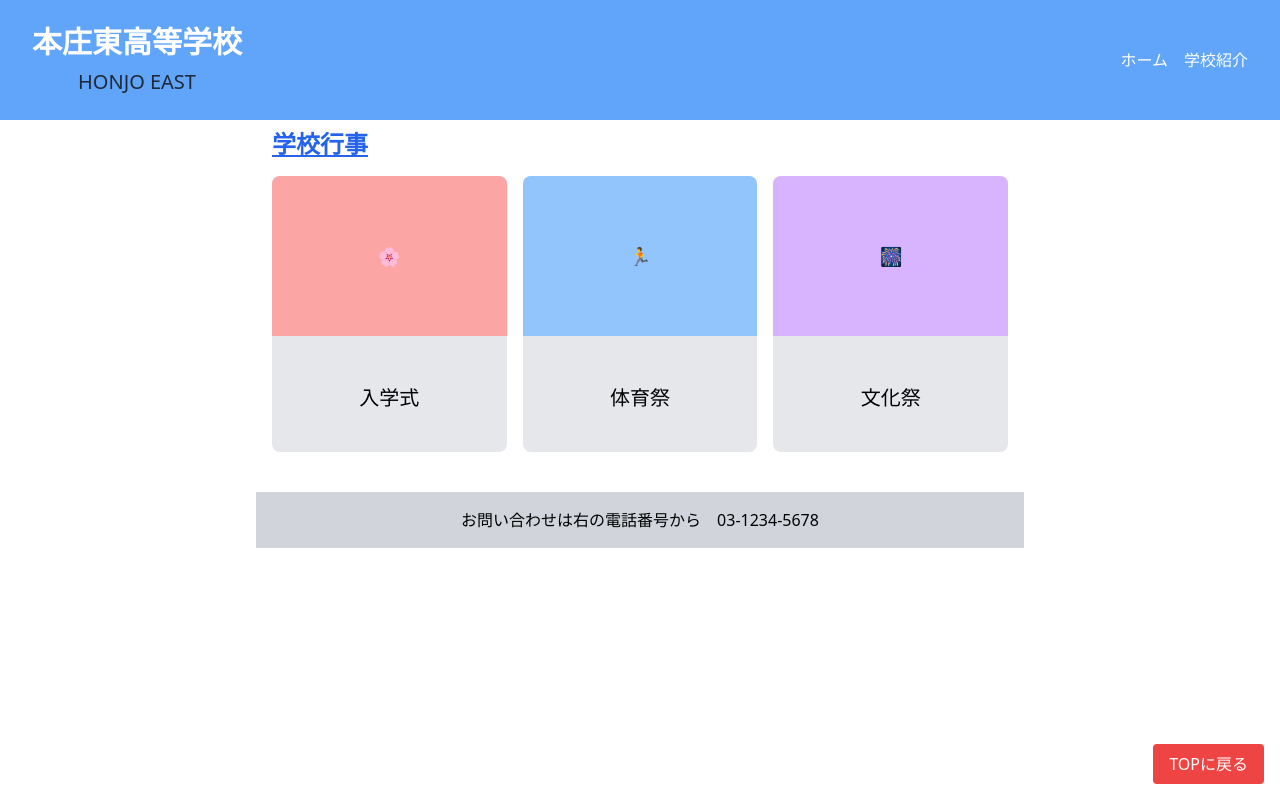
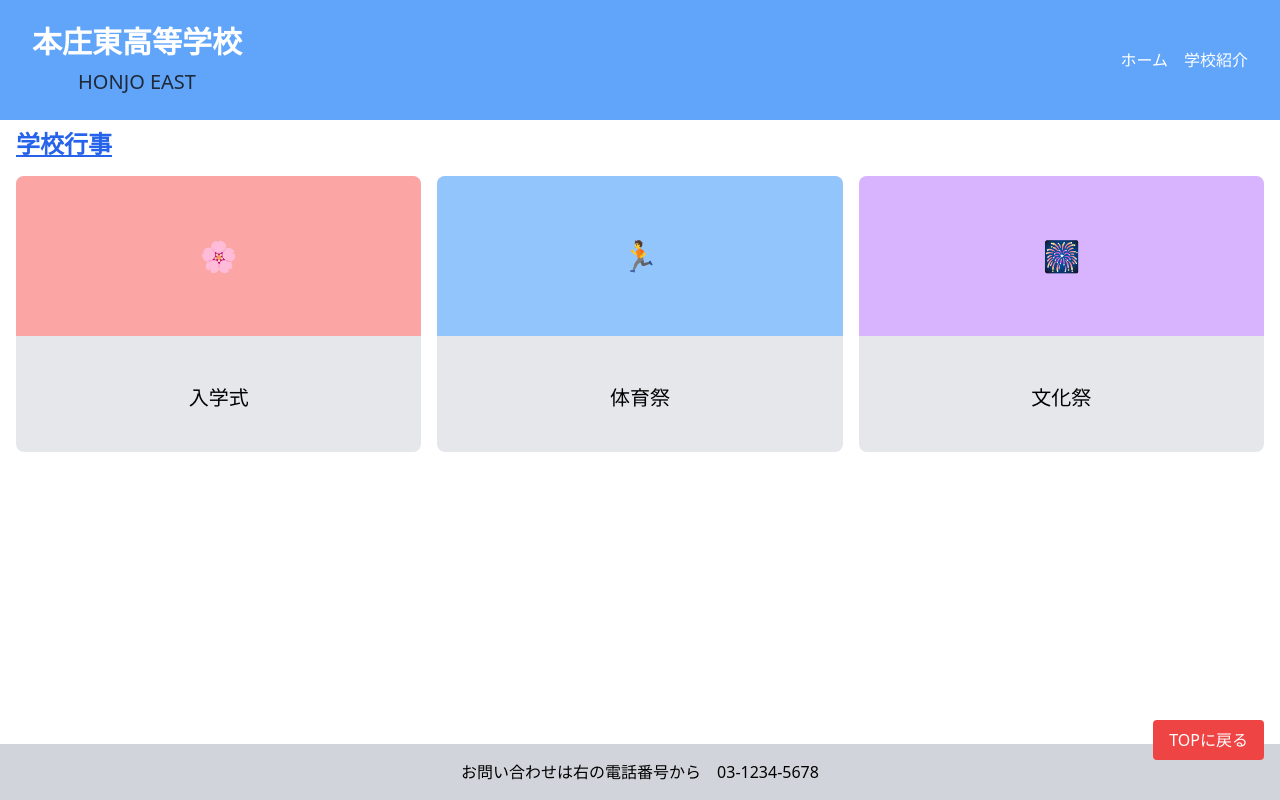
Before and after one commit to kobeni1030i-cmd/week05-school.html, a plain HTML site: page index.html in a window 1280 px wide. Drawn offline with nearby package versions, Linux system fonts and the light colour scheme.

Commit message:
スクールページ

```diff
--- a/index.html
+++ b/index.html
@@ -6,7 +6,7 @@
     <title>学校行事</title>
     <script src="https://cdn.tailwindcss.com"></script>
 </head>
-<body class="max-w-3xl mx-auto">
+<body class="w-full mx-auto min-h-screen flex flex-col">
     <header class="fixed top-0 left-0 z-50 w-full bg-blue-400">
     <div class="px-8 py-6 flex justify-between items-center">
        <div class="flex flex-col text-center gap-2">
@@ -19,24 +19,26 @@
        </nav>
     </div>
     </header>
-    <main class="pt-32 px-4 max-w-3xl mx-auto">
+    <main class="pt-32 px-4 flex-1">
         <h2 class="text-2xl font-bold mb-4 text-blue-600 underline">学校行事</h2>
-        <section class="grid grid-cols-1 md:grid-cols-3 gap-4 ">
+        <section class="grid grid-cols-1 md:grid-cols-3 gap-4">
             <div class="bg-gray-200 overflow-hidden flex flex-col items-center gap-2 rounded-lg max-w-lg hover:shadow-lg transition">
-             <div class="text-lg bg-red-300  h-40 w-full flex items-center justify-center">🌸</div>
+             <div class="text-3xl bg-red-300  h-40 w-full flex items-center justify-center">🌸</div>
              <div class="text-black text-xl p-10">入学式</div>
+
             </div>
             <div class="bg-gray-200 overflow-hidden flex flex-col items-center gap-2 rounded-lg max-w-lg hover:shadow-lg transition">
-             <div class="text-lg bg-blue-300  h-40 w-full flex items-center justify-center">🏃</div>
+             <div class="text-3xl bg-blue-300  h-40 w-full flex items-center justify-center">🏃</div>
              <div class="text-black text-xl p-10">体育祭</div>
             </div>
             <div class="bg-gray-200 overflow-hidden flex flex-col items-center gap-2 rounded-lg max-w-lg hover:shadow-lg transition">
-             <div class="text-lg bg-purple-300 h-40 w-full flex items-center justify-center">🎆</div>
+             <div class="text-3xl bg-purple-300 h-40 w-full flex items-center justify-center">🎆</div>
              <div class="text-black text-xl p-10">文化祭</div>
             </div>
         </section>
     </main>
+
+    <a href="#top" class="bg-red-500 text-white py-2 px-4 rounded hover:bg-red-600 fixed right-4 bottom-10 z-50">TOPに戻る</a>
+    <footer class="mt-8 bg-gray-300 text-black p-4 text-center">お問い合わせは右の電話番号から　03-1234-5678</footer>
 </body>
-<a href="#top" class="bg-red-500 text-white py-2 px-4 rounded hover:bg-red-600 fixed bottom-4 right-4 z-50">TOPに戻る</a>
-<footer class="w-full my-10 bg-gray-300 text-black p-4 text-center">お問い合わせは右の電話番号から　03-1234-5678</footer>
 </html>
```
